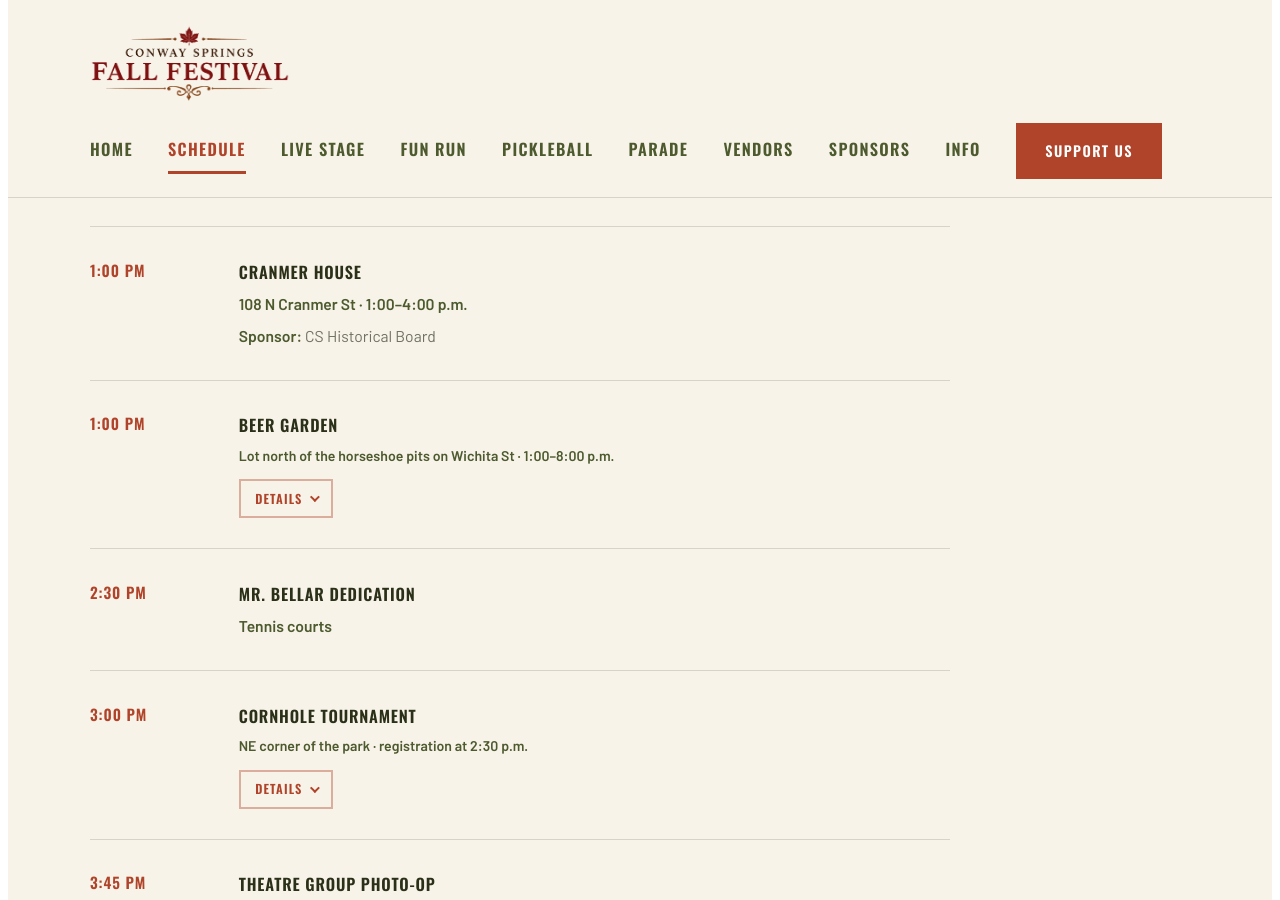
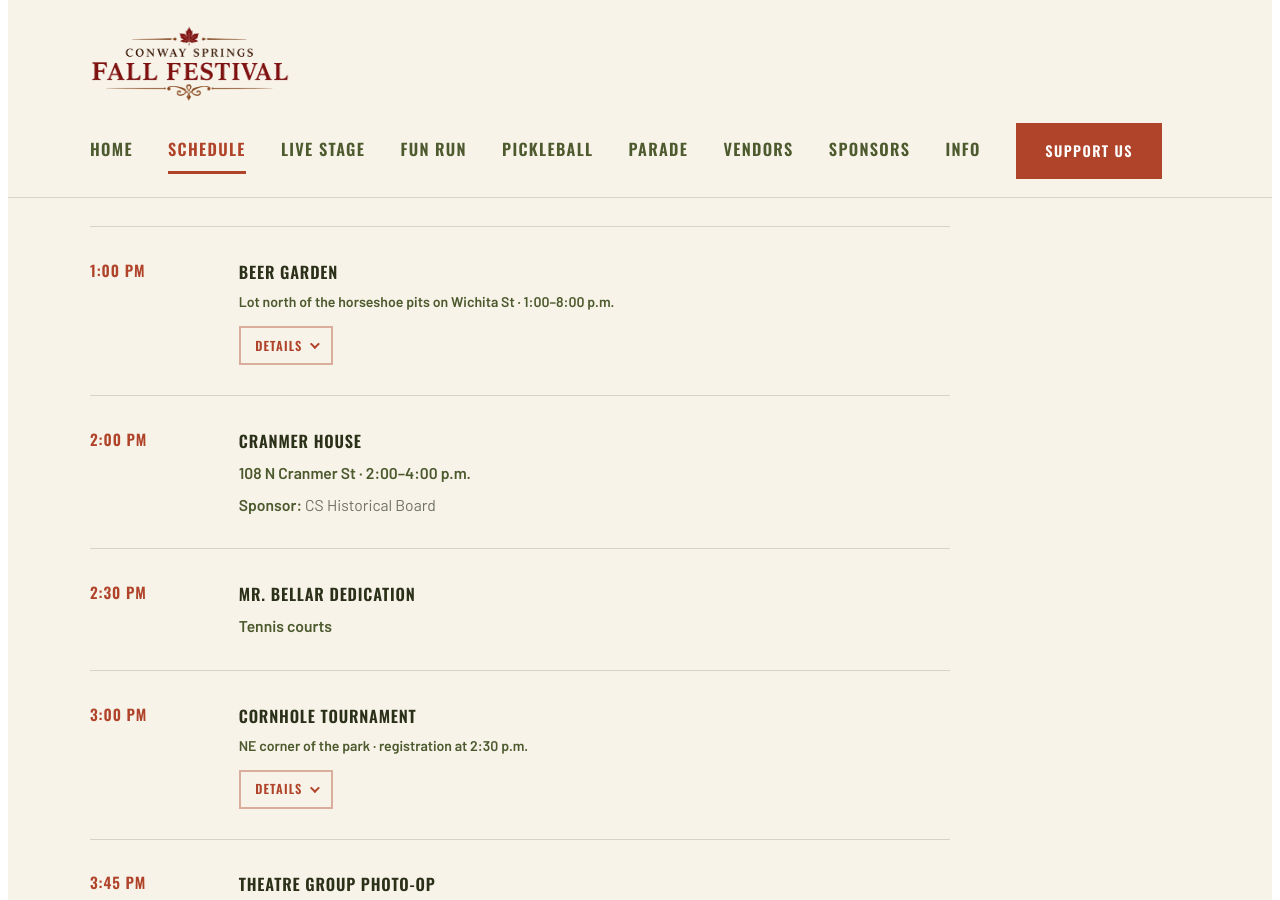
Before and after one commit to kbirket/conwayspringsfallfest, a Jekyll site: the page built from schedule.html, in a window 1280 px wide and 900 px high, scrolled down 4338 px. Built offline with Jekyll 4.4.1, drawn with Linux system fonts in a browser that asks for light colours.

Commit message:
pickleball cost/cranmer house update

```diff
--- a/pickleball.html
+++ b/pickleball.html
@@ -56,7 +56,7 @@
 
        <div class="csff__box" style="margin-top:2.5rem;max-width:720px;">
       <h3 class="csff__h3">Paying your entry fee</h3>
-      <p>$5 per player, or $10 per team.</p>
+      <p>$10 per player, or $20 per team.</p>
       <div class="csff__btns">
         <a class="csff__btn csff__btn--olive"
            href="https://venmo.com/u/Heath-Benge"
--- a/schedule.html
+++ b/schedule.html
@@ -395,16 +395,7 @@
         </div>
       </li>
 
-      <li class="csff__slot">
-        <time datetime="13:00">1:00 PM</time>
-        <div>
-          <h3>Cranmer House</h3>
-          <p class="csff__where">108 N Cranmer St &middot; 1:00&ndash;4:00 p.m.</p>
-          <p class="csff__sponsor"><b>Sponsor:</b> CS Historical Board</p>
-        </div>
-      </li>
-
-      <li class="csff__slot">
+            <li class="csff__slot">
         <time datetime="13:00">1:00 PM</time>
         <details class="csff__event">
           <summary>
@@ -417,6 +408,15 @@
             <p class="csff__sponsor"><b>Sponsor:</b> The Morris Family</p>
           </div>
         </details>
+      </li>
+
+      <li class="csff__slot">
+        <time datetime="14:00">2:00 PM</time>
+        <div>
+          <h3>Cranmer House</h3>
+          <p class="csff__where">108 N Cranmer St &middot; 2:00&ndash;4:00 p.m.</p>
+          <p class="csff__sponsor"><b>Sponsor:</b> CS Historical Board</p>
+        </div>
       </li>
 
       <li class="csff__slot">
```
Also changed, not shown: other parts of schedule.html (+1 -1 lines).
